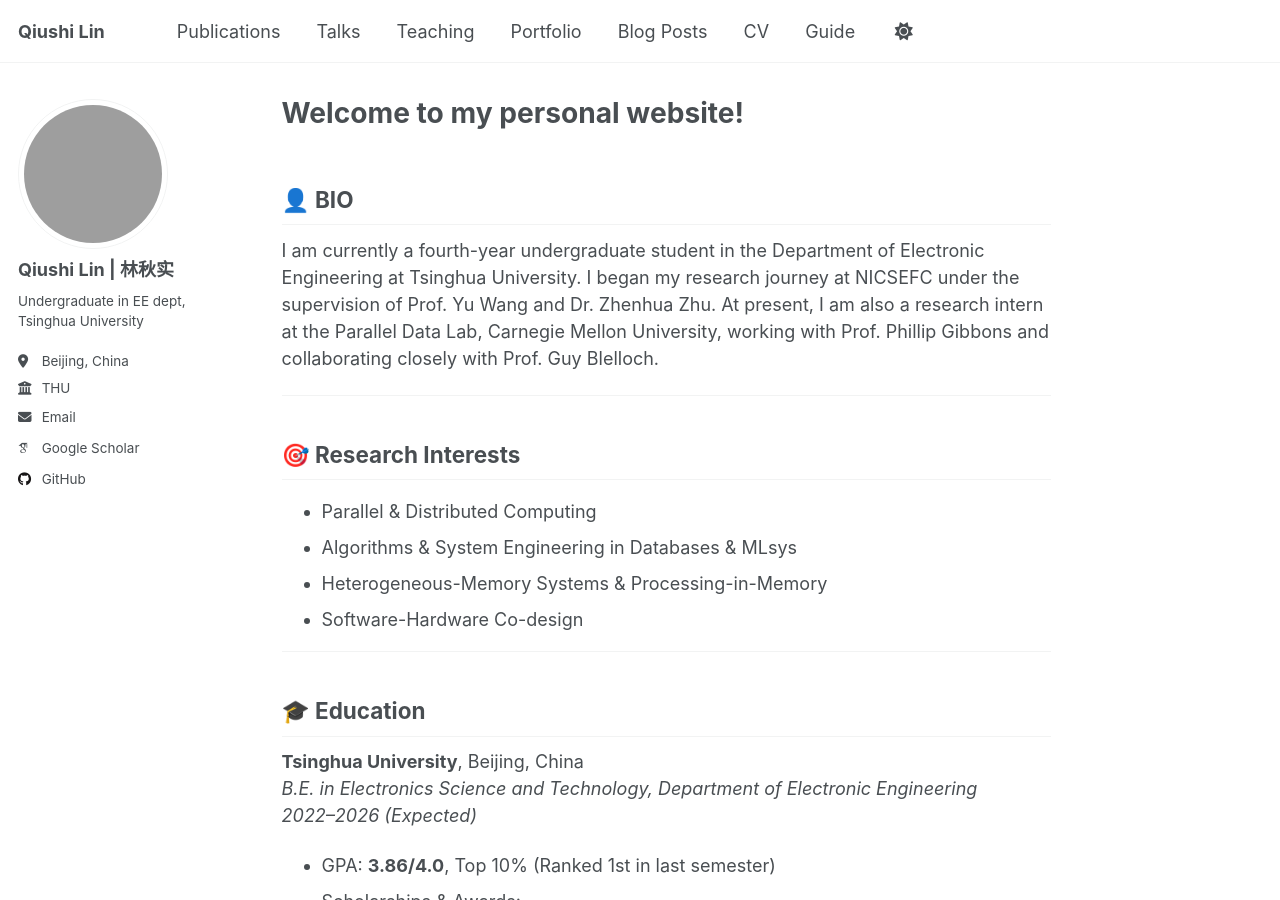
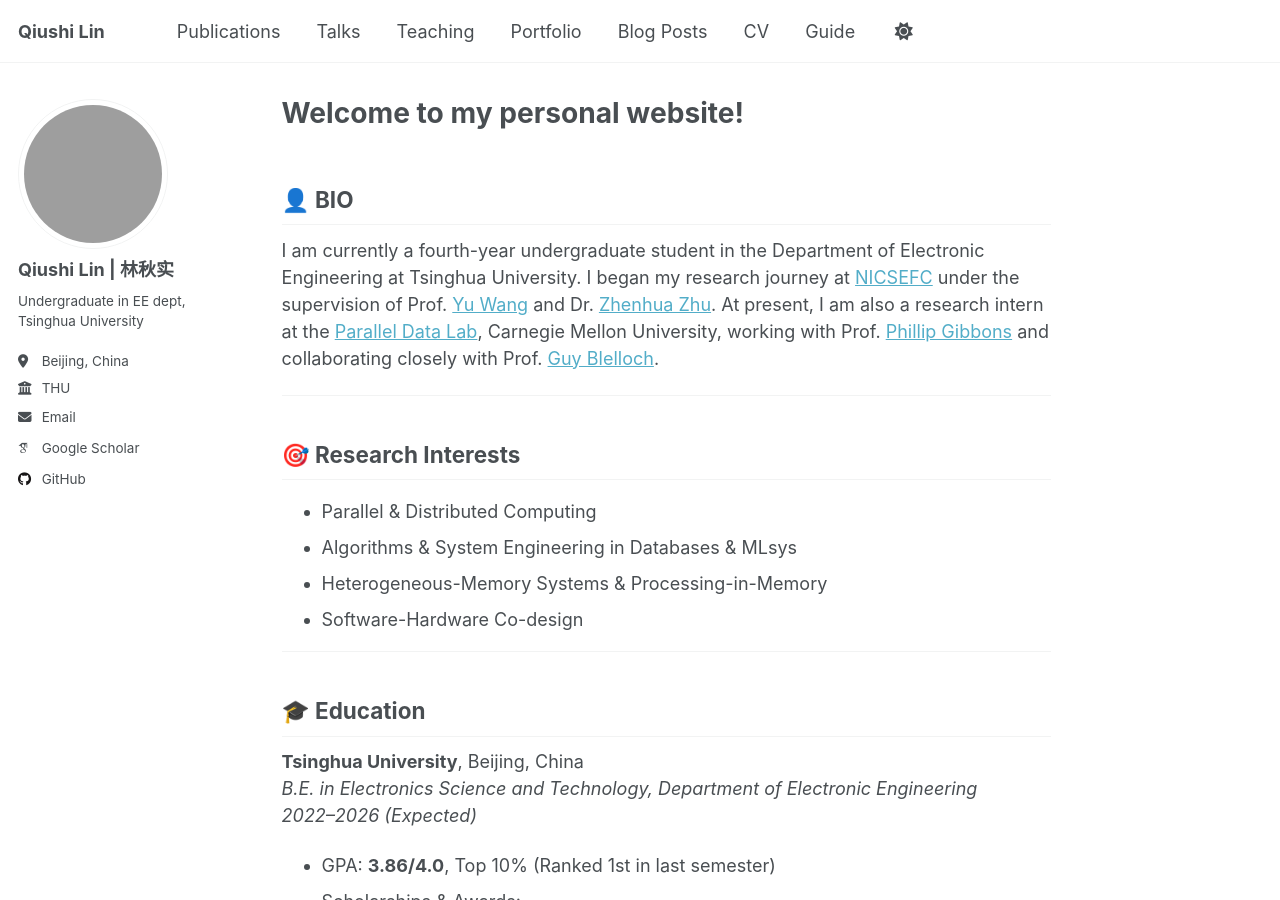
Before and after one commit to lqs22yeah/lqs22yeah.github.io, a Jekyll site: the page built from _pages/about.md, in a window 1280 px wide and 900 px high. Built offline with Jekyll 4.4.1, drawn with Linux system fonts in a browser that asks for light colours; some web fonts are replaced; a script that is not in the unit is left out; some of the changed lines change nothing that is shown.

Commit message:
add link

```diff
--- a/_pages/about.md
+++ b/_pages/about.md
@@ -10,7 +10,7 @@
 
 ## 👤 BIO
 
-I am currently a fourth-year undergraduate student in the Department of Electronic Engineering at Tsinghua University. I began my research journey at NICSEFC under the supervision of Prof. Yu Wang and Dr. Zhenhua Zhu. At present, I am also a research intern at the Parallel Data Lab, Carnegie Mellon University, working with Prof. Phillip Gibbons and collaborating closely with Prof. Guy Blelloch.
+I am currently a fourth-year undergraduate student in the Department of Electronic Engineering at Tsinghua University. I began my research journey at [NICSEFC](https://nicsefc.ee.tsinghua.edu.cn/) under the supervision of Prof. [Yu Wang](https://web.ee.tsinghua.edu.cn/wangyu) and Dr. [Zhenhua Zhu](https://nicsefc.ee.tsinghua.edu.cn/people/ZhenhuaZhu). At present, I am also a research intern at the [Parallel Data Lab](https://www.pdl.cmu.edu/index.shtml), Carnegie Mellon University, working with Prof. [Phillip Gibbons](https://www.cs.cmu.edu/~gibbons/) and collaborating closely with Prof. [Guy Blelloch](https://www.cs.cmu.edu/~guyb/).
 
 
 ---
```
